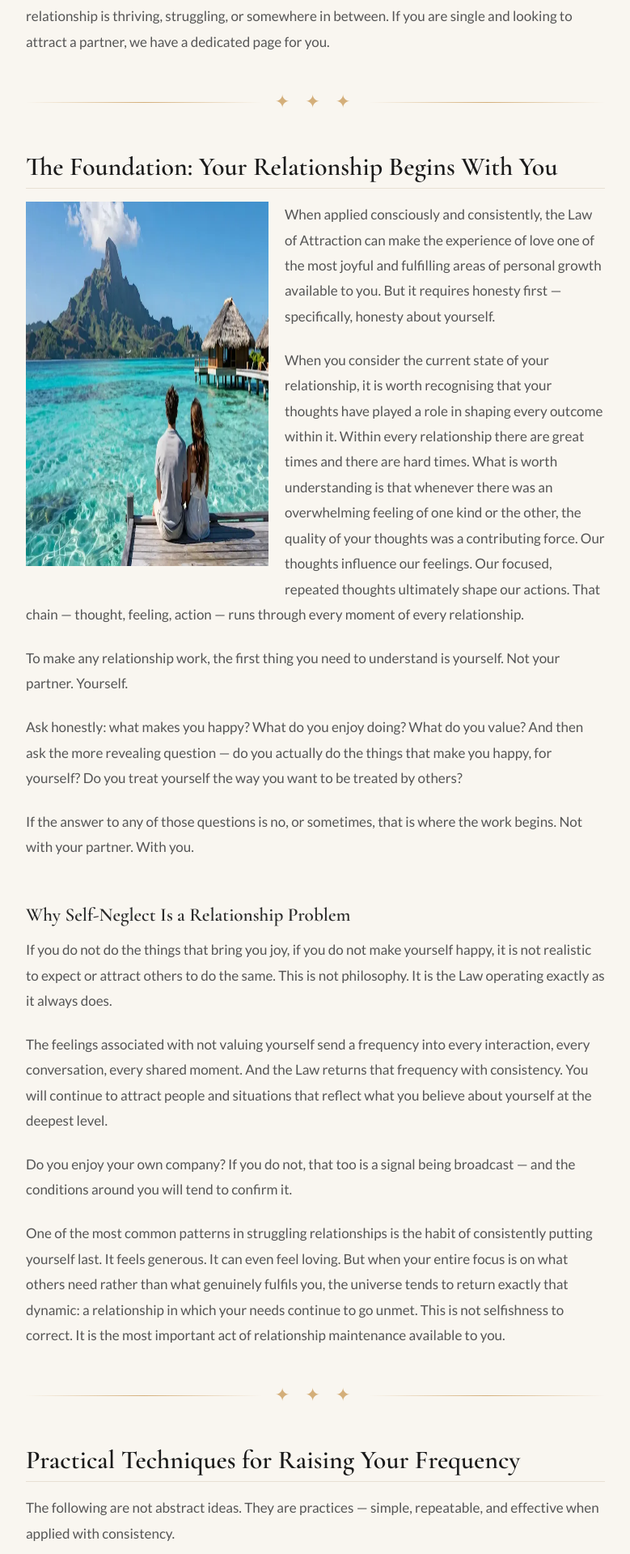
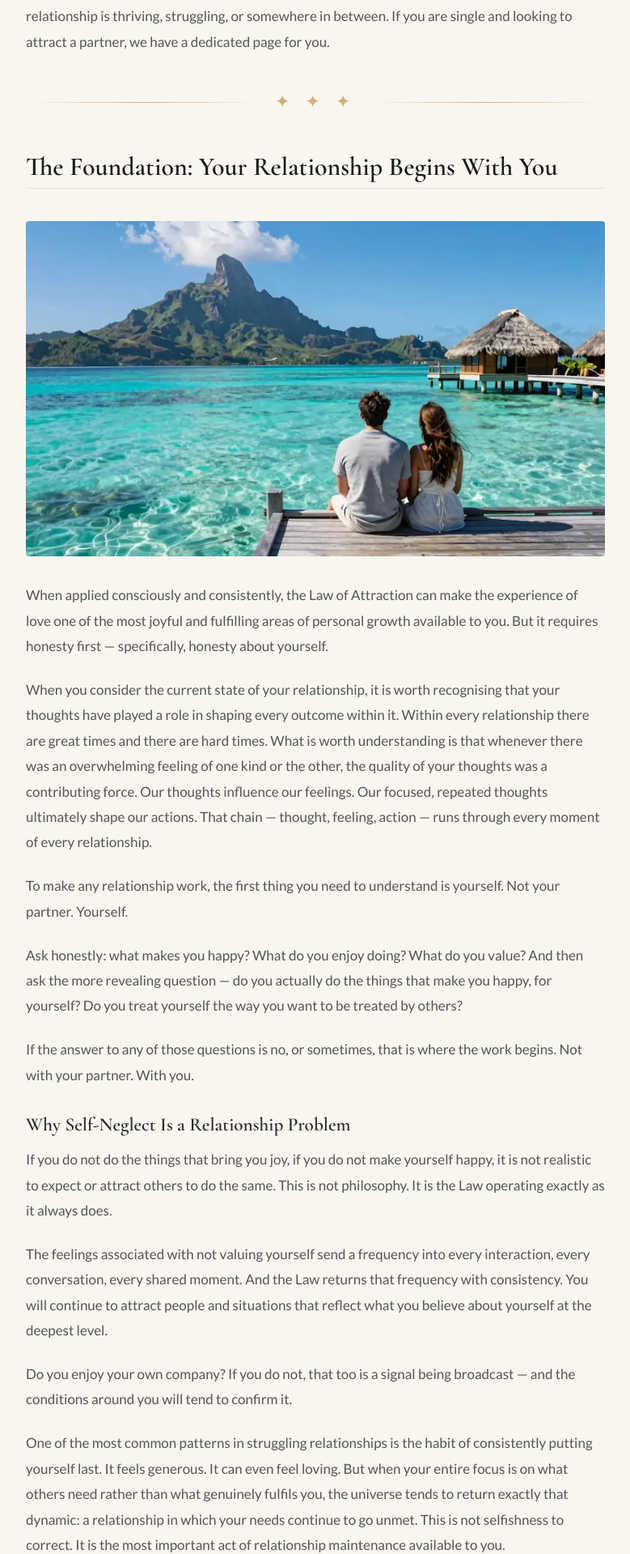
Before and after one commit to LOAC-Central/loacentral, a Jekyll site: the page built from love-relationships/law-of-attraction-love-relationships.html, in a window 1280 px wide. Shown: the part 1163-3082 px from the top of the page at 81% size, without its empty margins (250-1029 px from the left). Built offline with Jekyll 4.4.1, drawn with Linux system fonts in a browser that asks for light colours.

Commit message:
Update law-of-attraction-love-relationships.html

```diff
--- a/love-relationships/law-of-attraction-love-relationships.html
+++ b/love-relationships/law-of-attraction-love-relationships.html
@@ -404,9 +404,7 @@ permalink: /law-of-attraction-love-relationships/
 
     <h2>The Foundation: Your Relationship Begins With You</h2>
 
-    <!-- Vertical image (300×450) floated left, sits alongside the opening section text -->
-    <div class="clearfix">
-   <img src="{{ site.baseurl }}/media/love-relationships/law-of-attraction-relationship-couple-beach.webp" width="300" height="450" alt="A couple sitting on a wooden dock looking out at a tropical beach resort and mountain" style="float: left; margin: 0 20px 15px 0;">
+    <img src="{{ site.baseurl }}/media/love-relationships/law-of-attraction-relationship-couple-beach.webp" class="responsive-image" alt="A couple sitting on a wooden dock looking out at a tropical beach resort and mountain" style="width: 100%; height: auto; display: block; border-radius: 4px; margin-bottom: 2rem;">
 
       <p>When applied consciously and consistently, the Law of Attraction can make the experience of love one of the most joyful and fulfilling areas of personal growth available to you. But it requires honesty first — specifically, honesty about yourself.</p>
 
```
